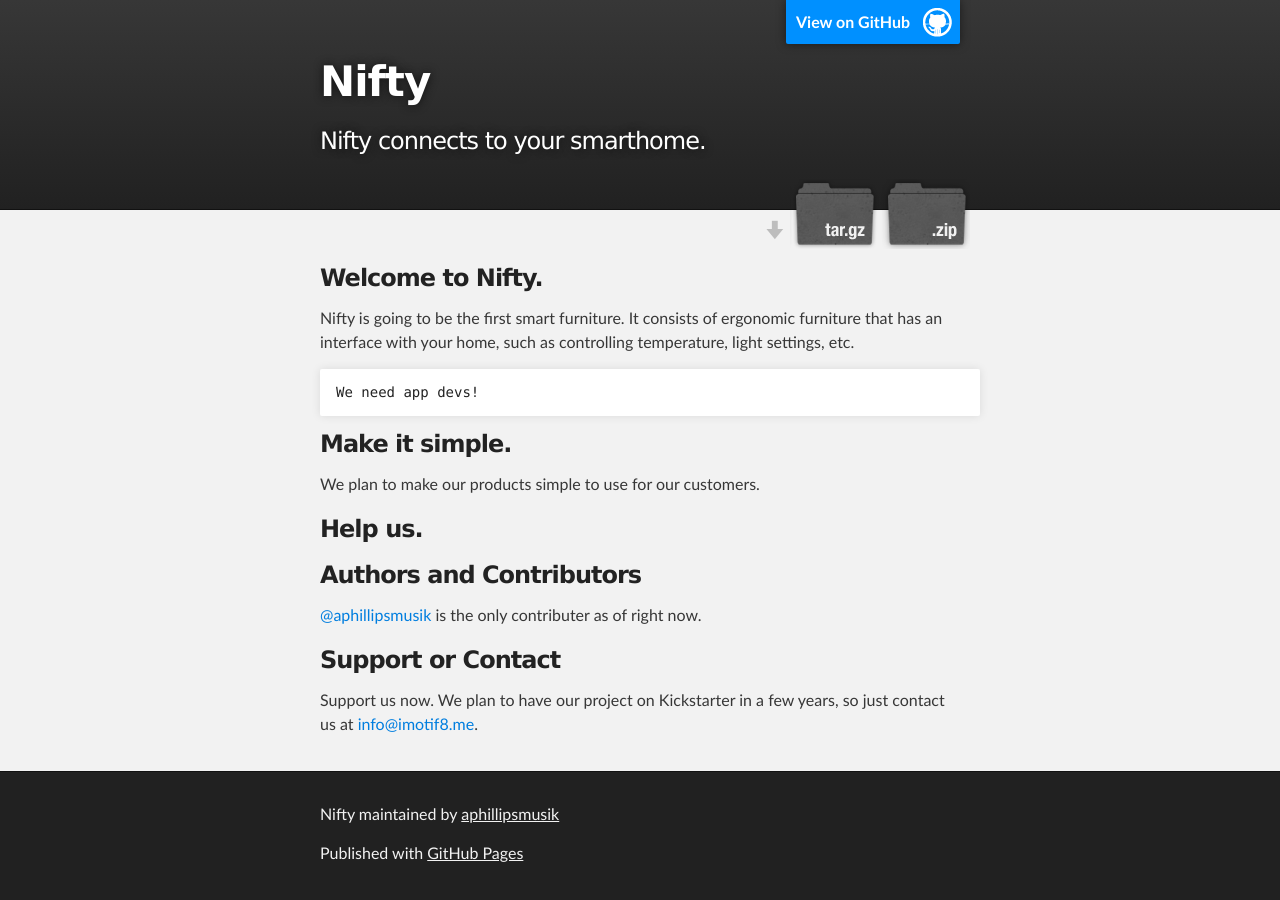
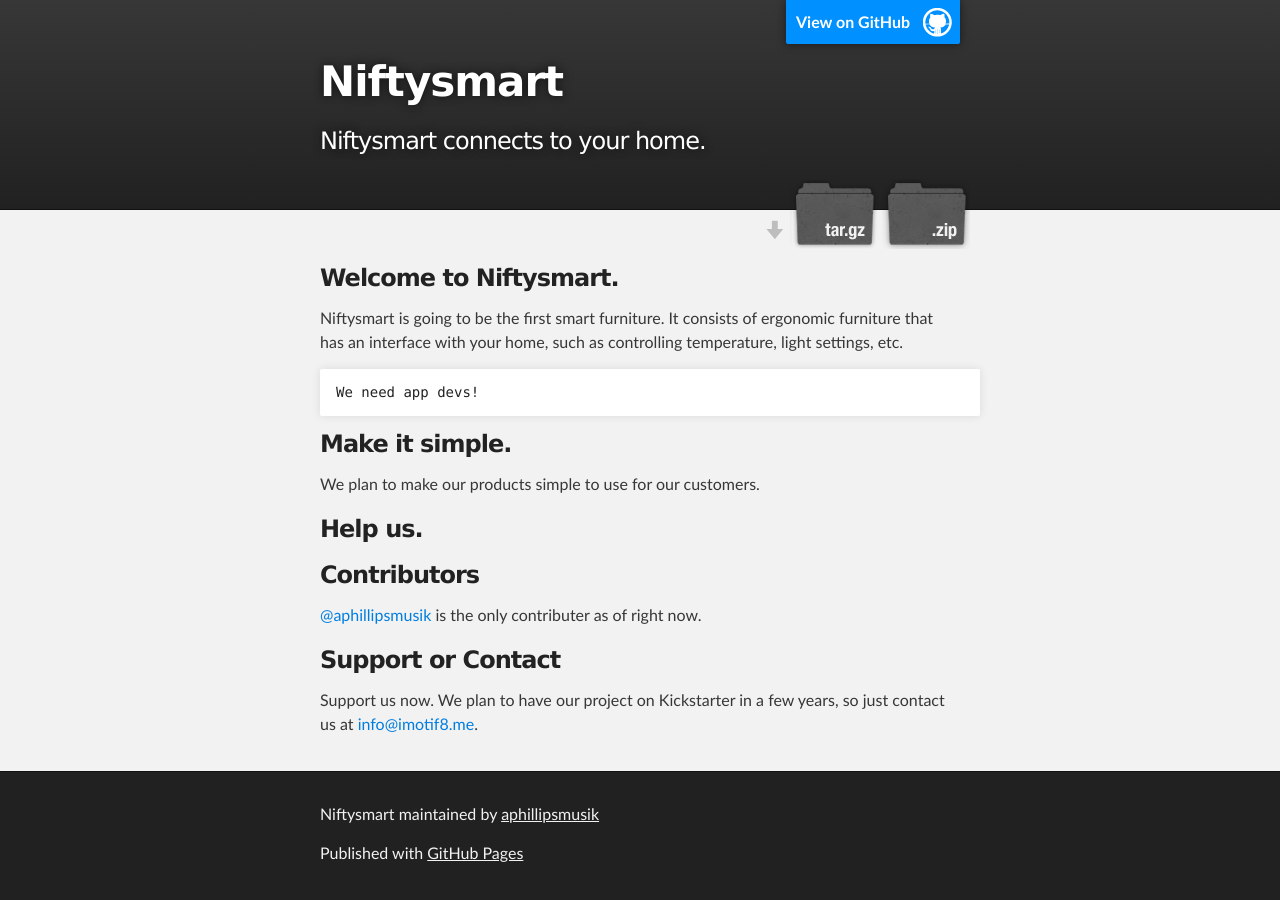
Before and after one commit to aphillipsmusik/Niftysmart, a plain HTML site: page index.html in a window 1280 px wide. Drawn offline with Linux system fonts and the light colour scheme.

```diff
--- a/index.html
+++ b/index.html
@@ -4,11 +4,11 @@
   <head>
     <meta charset='utf-8'>
     <meta http-equiv="X-UA-Compatible" content="chrome=1">
-    <meta name="description" content="Nifty : Nifty connects to your smarthome.">
+    <meta name="description" content="Niftysmart : Niftysmart connects to your home.">
 
     <link rel="stylesheet" type="text/css" media="screen" href="stylesheets/stylesheet.css">
 
-    <title>Nifty</title>
+    <title>Niftysmart</title>
   </head>
 
   <body>
@@ -16,14 +16,14 @@
     <!-- HEADER -->
     <div id="header_wrap" class="outer">
         <header class="inner">
-          <a id="forkme_banner" href="https://github.com/aphillipsmusik/Nifty">View on GitHub</a>
+          <a id="forkme_banner" href="https://github.com/aphillipsmusik/Niftysmart">View on GitHub</a>
 
-          <h1 id="project_title">Nifty</h1>
-          <h2 id="project_tagline">Nifty connects to your smarthome.</h2>
+          <h1 id="project_title">Niftysmart</h1>
+          <h2 id="project_tagline">Niftysmart connects to your home.</h2>
 
             <section id="downloads">
-              <a class="zip_download_link" href="https://github.com/aphillipsmusik/Nifty/zipball/master">Download this project as a .zip file</a>
-              <a class="tar_download_link" href="https://github.com/aphillipsmusik/Nifty/tarball/master">Download this project as a tar.gz file</a>
+              <a class="zip_download_link" href="https://github.com/aphillipsmusik/Niftysmart/zipball/master">Download this project as a .zip file</a>
+              <a class="tar_download_link" href="https://github.com/aphillipsmusik/Niftysmart/tarball/master">Download this project as a tar.gz file</a>
             </section>
         </header>
     </div>
@@ -32,9 +32,9 @@
     <div id="main_content_wrap" class="outer">
       <section id="main_content" class="inner">
         <h3>
-<a name="welcome-to-nifty" class="anchor" href="#welcome-to-nifty"><span class="octicon octicon-link"></span></a>Welcome to Nifty.</h3>
+<a name="welcome-to-niftysmart" class="anchor" href="#welcome-to-niftysmart"><span class="octicon octicon-link"></span></a>Welcome to Niftysmart.</h3>
 
-<p>Nifty is going to be the first smart furniture. It consists of ergonomic furniture that has an interface with your home, such as controlling temperature, light settings, etc.</p>
+<p>Niftysmart is going to be the first smart furniture. It consists of ergonomic furniture that has an interface with your home, such as controlling temperature, light settings, etc.</p>
 
 <pre><code>We need app devs!
 </code></pre>
@@ -48,7 +48,7 @@
 <a name="help-us" class="anchor" href="#help-us"><span class="octicon octicon-link"></span></a>Help us.</h3>
 
 <h3>
-<a name="authors-and-contributors" class="anchor" href="#authors-and-contributors"><span class="octicon octicon-link"></span></a>Authors and Contributors</h3>
+<a name="contributors" class="anchor" href="#contributors"><span class="octicon octicon-link"></span></a>Contributors</h3>
 
 <p><a href="https://github.com/aphillipsmusik" class="user-mention">@aphillipsmusik</a> is the only contributer as of right now.</p>
 
@@ -62,7 +62,7 @@
     <!-- FOOTER  -->
     <div id="footer_wrap" class="outer">
       <footer class="inner">
-        <p class="copyright">Nifty maintained by <a href="https://github.com/aphillipsmusik">aphillipsmusik</a></p>
+        <p class="copyright">Niftysmart maintained by <a href="https://github.com/aphillipsmusik">aphillipsmusik</a></p>
         <p>Published with <a href="http://pages.github.com">GitHub Pages</a></p>
       </footer>
     </div>
```
Also changed, not shown: params.json (+1 -1 lines).
